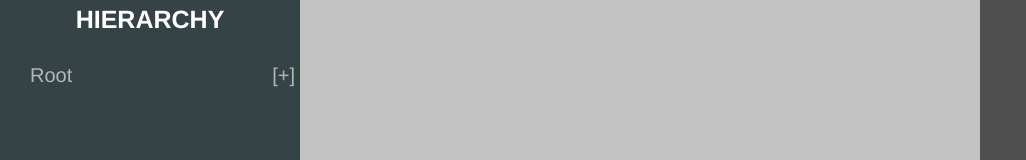
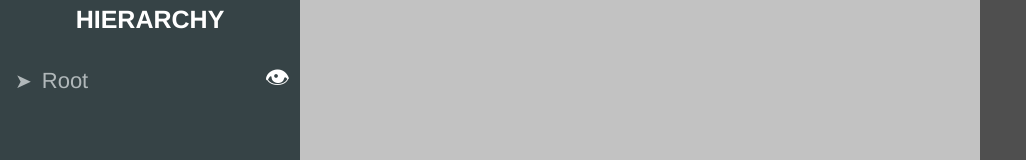
Before and after one commit to HusakYurii/generic-editor, a Vue app in the folder generic-editor/: page /editor in a window 1280 px wide. Shown: the top 160 px of the page, without its empty margins (0-1026 px from the left). Built offline with nearby package versions, Linux system fonts and the light colour scheme.

Commit message:
chage structure and add styles

```diff
--- a/generic-editor/src/components/hierarchy/tree/NodeElement.vue
+++ b/generic-editor/src/components/hierarchy/tree/NodeElement.vue
@@ -1,9 +1,16 @@
 <template>
   <div class="node">
     <div @click="toggle" class="node-toggler">
-      <span class="node-toggler-name">{{ item.name }}</span>
-      <span v-if="isFolder" class="node-toggler-marker">
-        [{{ isOpen ? "-" : "+" }}]
+      <span
+        class="node-toggler-marker"
+        :class="{ hidden: !isFolder, clicked: isOpen }"
+        >&#10148;
+      </span>
+      <span class="node-name">
+        {{ item.name }}
+      </span>
+      <span class="node-visibility" :class="{ isVisible: isVisible }">
+        &#128065;
       </span>
     </div>
     <div v-show="isOpen" v-if="isFolder">
@@ -20,7 +27,9 @@
 import { defineComponent, PropType } from "vue";
 
 interface INode {
+  id: number;
   name: string;
+  isVisible: boolean;
   children: INode[];
 }
 export default defineComponent({
@@ -30,7 +39,9 @@ export default defineComponent({
       require: true,
       type: Object as PropType<INode>,
       default: () => ({
+        id: -1,
         name: "",
+        isVisible: true,
         children: [],
       }),
     },
@@ -46,6 +57,9 @@ export default defineComponent({
         return false;
       }
       return this.item.children && this.item.children.length !== 0;
+    },
+    isVisible(): boolean {
+      return this.item.isVisible;
     },
   },
   methods: {
@@ -67,24 +81,12 @@ export default defineComponent({
   display: flex;
   flex-direction: row;
   flex-wrap: nowrap;
-  justify-content: space-between;
+  justify-content: flex-start;
+  align-items: center;
 
   cursor: pointer;
 
-  padding: 5px 0 5px 15px;
-
-  background-color: inherit;
-  transition: 0.3s;
-}
-
-.node-toggler-marker,
-.node-toggler-name {
-  font-size: 2em;
-  color: #b1b8ba;
-}
-
-.node-toggler-marker {
-  margin-right: 5px;
+  transition: color 0.3s, background-color 0.3s;
 }
 
 .node-toggler:hover {
@@ -93,7 +95,44 @@ export default defineComponent({
 .node-toggler:hover > .node-toggler-marker {
   color: #ffffff;
 }
-.node-toggler:hover > .node-toggler-name {
+
+.node-toggler:hover > .node-name {
+  color: #ffffff;
+}
+
+/* ------------------ */
+.node-name {
+  padding-left: 10px;
+  font-size: 2.2em;
+  color: #b1b8ba;
+}
+
+/* ------------------ */
+.node-toggler-marker {
+  font-size: 2em;
+  color: #b1b8ba;
+  visibility: "visible";
+
+  transform: rotate(0deg);
+  transition: transform 0.3s;
+}
+
+.node-toggler-marker.clicked {
+  transform: rotate(90deg);
+}
+
+.node-toggler-marker.hidden {
+  visibility: hidden;
+}
+
+/* ------------------ */
+.node-visibility {
+  margin: 0 10px 0 auto;
+  font-size: 2.5em;
+  color: #b1b8ba;
+  transition: color 0.5s;
+}
+.node-visibility.isVisible {
   color: #ffffff;
 }
 </style>
--- a/generic-editor/src/components/hierarchy/tree/TreeElement.vue
+++ b/generic-editor/src/components/hierarchy/tree/TreeElement.vue
@@ -17,27 +17,35 @@ export default defineComponent({
   data() {
     return {
       treeData: {
+        id: 0,
         name: "Root",
+        isVisible: true,
         children: [
-          { name: "child-1", children: [] },
-          { name: "child-2", children: [] },
+          { id: 1, name: "child-1", isVisible: true, children: [] },
+          { id: 1, name: "child-2", isVisible: true, children: [] },
           {
+            id: 1,
             name: "child-3",
+            isVisible: true,
             children: [
               {
+                id: 1,
                 name: "child-3.1",
+                isVisible: true,
                 children: [
-                  { name: "child-3.1.1", children: [] },
-                  { name: "child-3.1.2", children: [] },
+                  { id: 1, name: "child-3.1.1", isVisible: true, children: [] },
+                  { id: 1, name: "child-3.1.2", isVisible: true, children: [] },
                 ],
               },
-              { name: "child-3.2", children: [] },
-              { name: "child-3.3", children: [] },
+              { id: 1, name: "child-3.2", isVisible: true, children: [] },
+              { id: 1, name: "child-3.3", isVisible: true, children: [] },
               {
+                id: 1,
                 name: "child-3.4",
+                isVisible: true,
                 children: [
-                  { name: "child-3.4.1", children: [] },
-                  { name: "child-3.4.2", children: [] },
+                  { id: 1, name: "child-3.4.1", isVisible: true, children: [] },
+                  { id: 1, name: "child-3.4.2", isVisible: true, children: [] },
                 ],
               },
             ],
```
